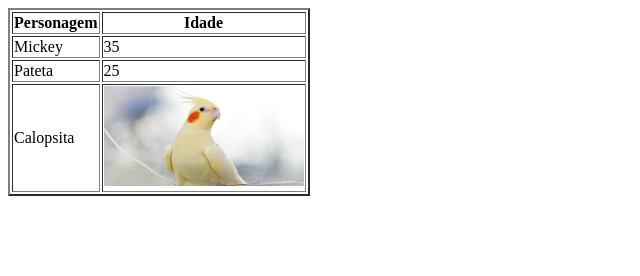
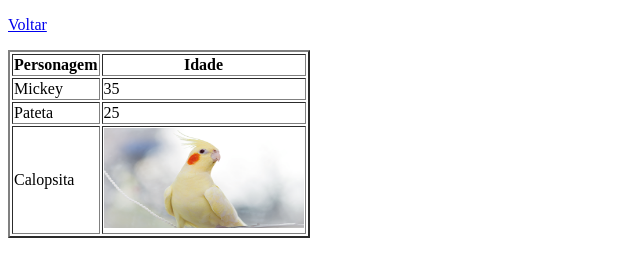
Before and after one commit to marcos-faino/Projetos_Web_Marcos_Faino, a plain HTML site: page exemplos/tabelas.html in a window 1280 px wide. Shown: the whole page, without its empty margins (0-640 px from the left). Drawn offline with Linux system fonts and the light colour scheme.

Commit message:
inserindo navegação

```diff
--- a/exemplos/tabelas.html
+++ b/exemplos/tabelas.html
@@ -7,6 +7,7 @@
     <title>Exemplo Tabelas html</title>
 </head>
 <body>
+    <p><a href="../index.html">Voltar</a></p>
     <TABLE BORDER=2>
         <THEAD>
             <TR><TH> Personagem</TH><TH> Idade </TH></TR>
```
